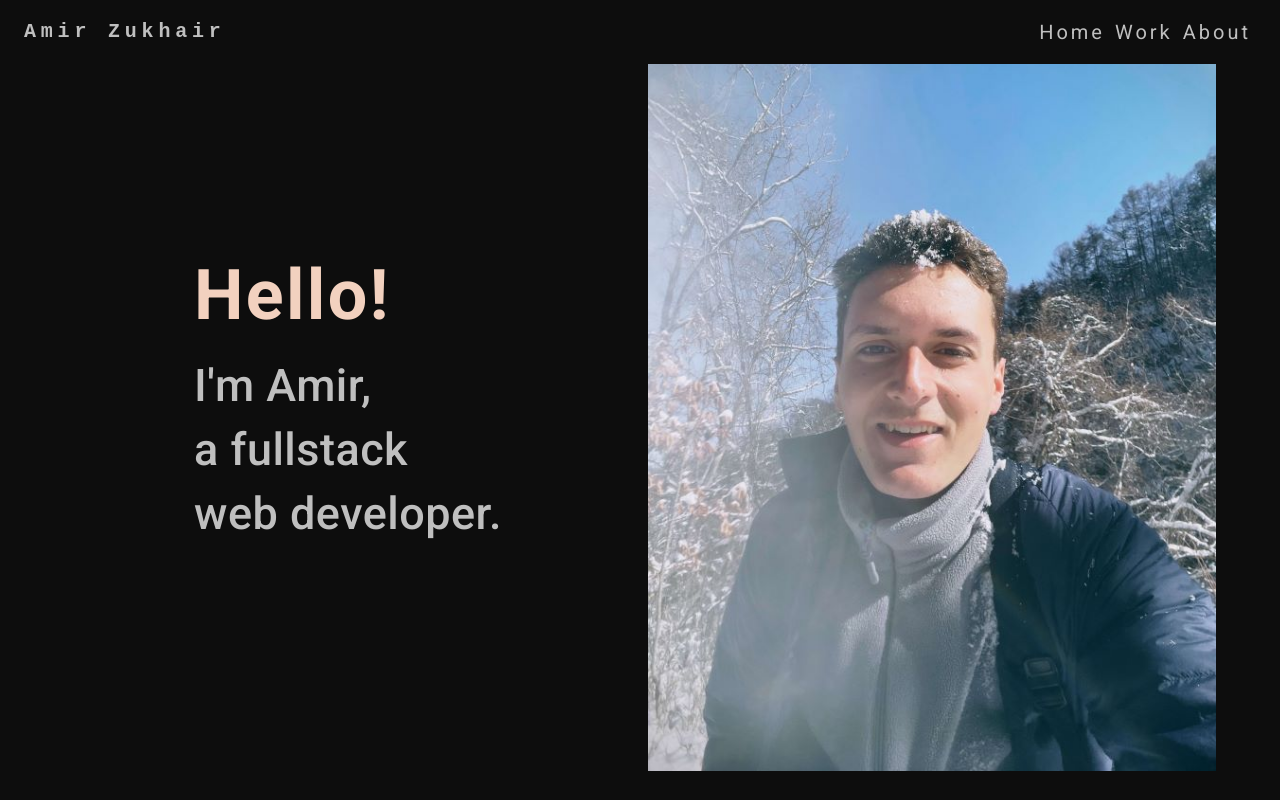
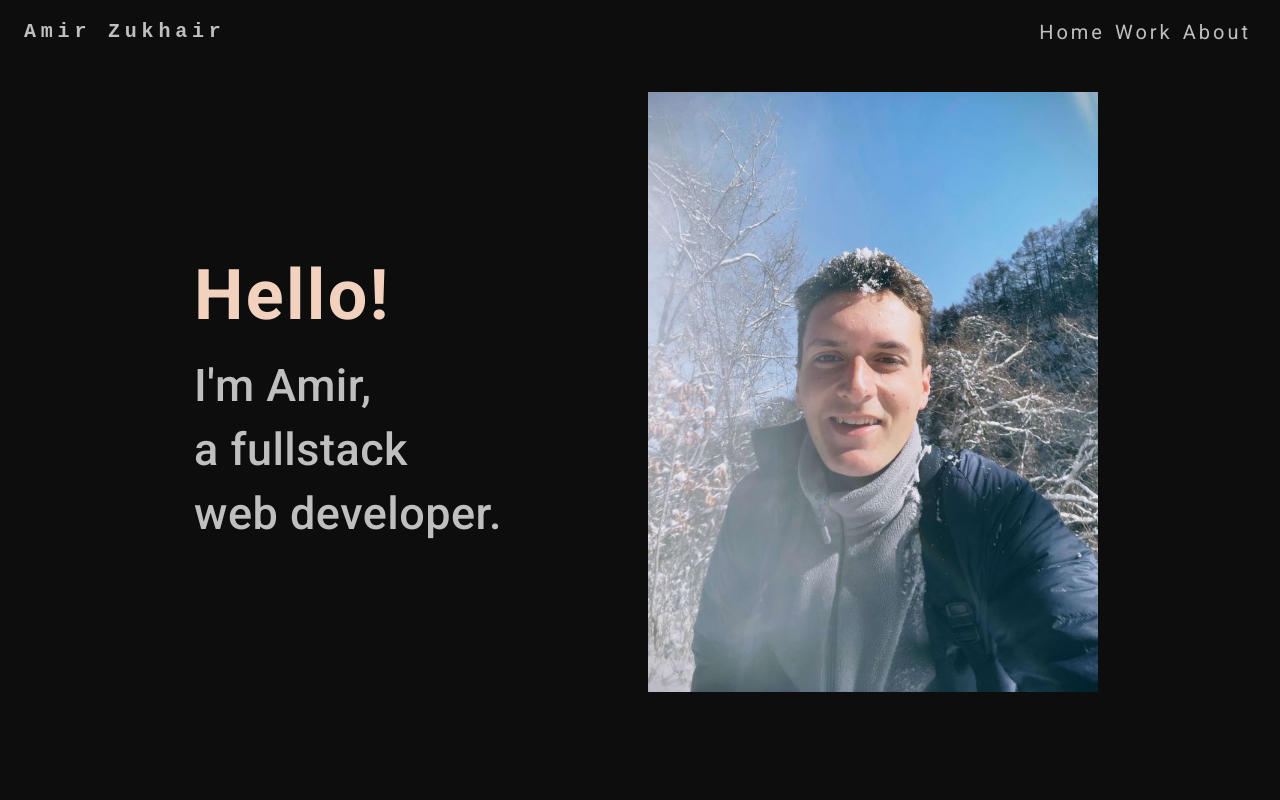
Before and after one commit to AmirZukhair/Portfolio-renew, a React (Create React App) app: page / in a window 1280 px wide. Shown: the top 800 px of the page. Built offline with nearby package versions, Linux system fonts and the light colour scheme.

Commit message:
max-Width: 450px

```diff
--- a/src/Components/Home/Home.js
+++ b/src/Components/Home/Home.js
@@ -67,6 +67,7 @@ web developer.
            component="img"
            image="/images/author.jpg"
            alt="author"
+           sx={{ maxWidth: "450px"}}
        />
 
      </Grid>
```
